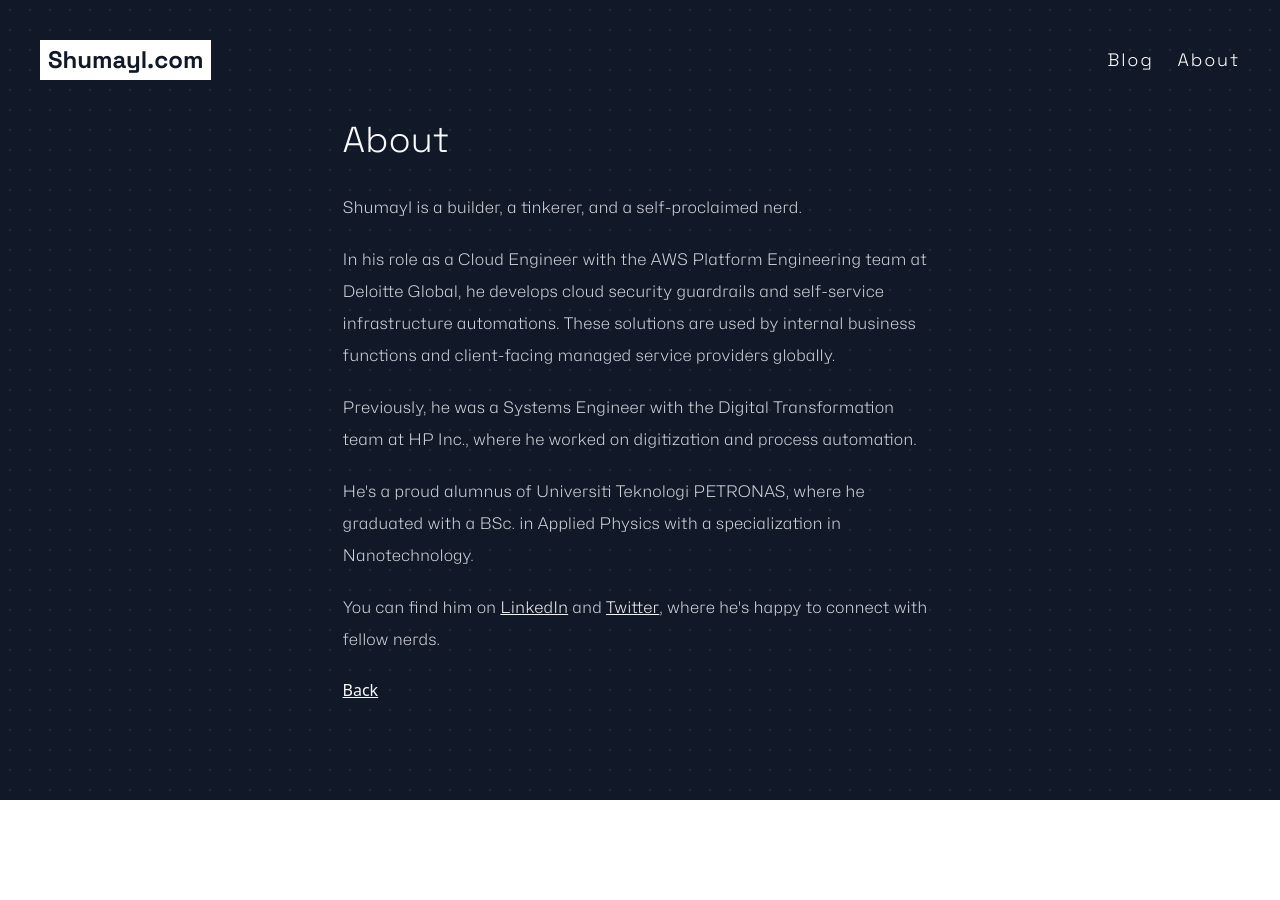
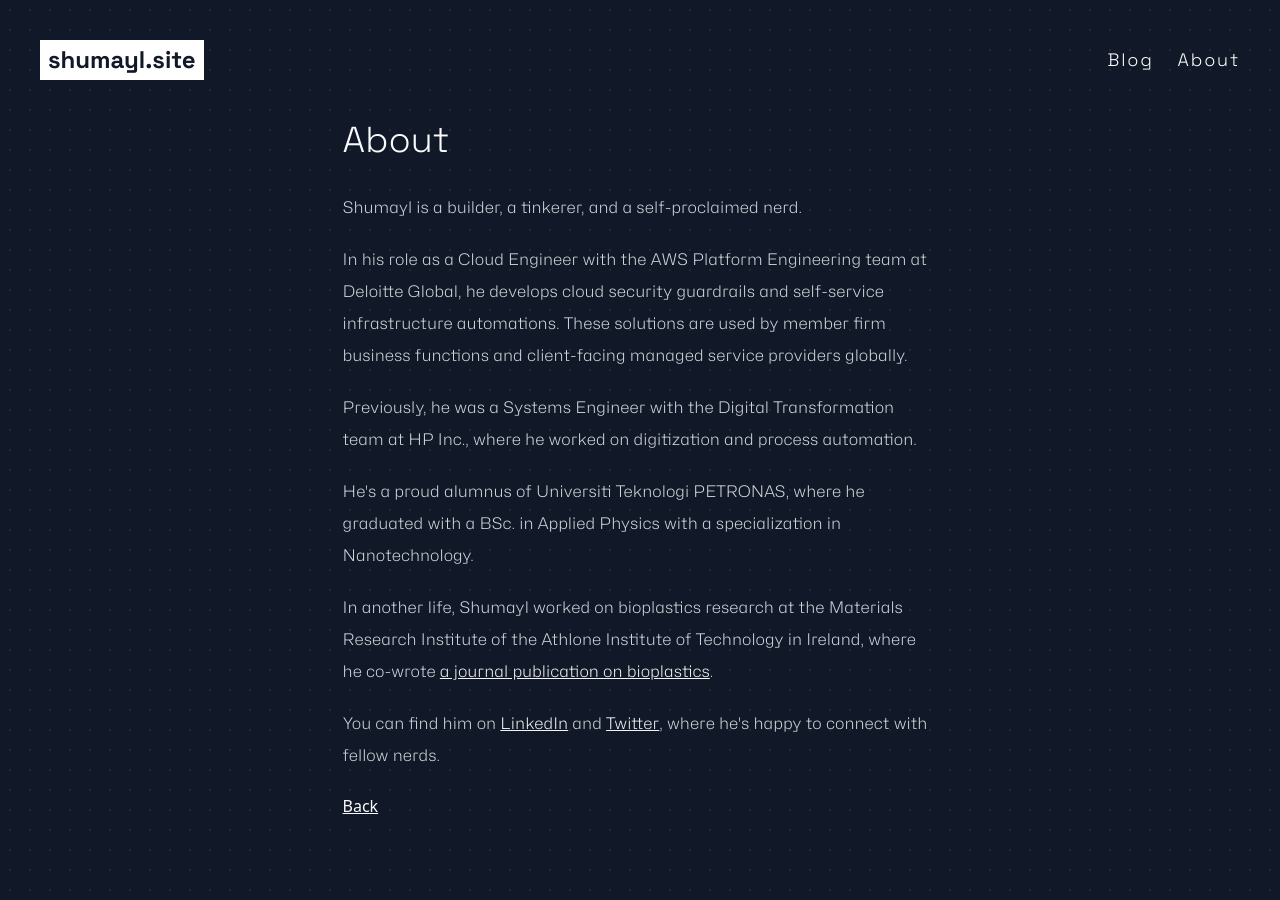
Before and after one commit to mshumayl/shumayldotcom, a Next.js app: page /about in a window 1280 px wide. Before the commit the page ends 800 px from the top, so only its background shows below. Built offline with nearby package versions, Linux system fonts and the light colour scheme.

Commit message:
Minor tweak

```diff
--- a/components/Header.tsx
+++ b/components/Header.tsx
@@ -8,7 +8,7 @@ const Header: React.FC = () => {
         <>
             <div className="flex flex-row items-center">
                 <div className="flex font-grotesk font-bold text-2xl sm:basis-1/6">
-                    <Link href="/" className="bg-white text-gray-900 px-2 py-1">Shumayl.com</Link>
+                    <Link href="/" className="bg-white text-gray-900 px-2 py-1">shumayl.site</Link>
                 </div>
                 <div className="flex basis-5/6 shrink justify-end">
                     <Navbar/>
--- a/components/IndexMetaTags.tsx
+++ b/components/IndexMetaTags.tsx
@@ -3,8 +3,8 @@ import Head from 'next/head';
 const IndexMetaTags: React.FC = () => {
 
     const excerpt = "Notes on software and tech.";
-    const title = "Shumayl.com";
-    const domain = "www.shumayl.com"
+    const title = "shumayl.site";
+    const domain = "www.shumayl.site"
 
     return (
         <>
--- a/content/about.md
+++ b/content/about.md
@@ -4,10 +4,12 @@ title: 'About'
 
 Shumayl is a builder, a tinkerer, and a self-proclaimed nerd.
 
-In his role as a Cloud Engineer with the AWS Platform Engineering team at Deloitte Global, he develops cloud security guardrails and self-service infrastructure automations. These solutions are used by internal business functions and client-facing managed service providers globally.
+In his role as a Cloud Engineer with the AWS Platform Engineering team at Deloitte Global, he develops cloud security guardrails and self-service infrastructure automations. These solutions are used by member firm business functions and client-facing managed service providers globally.
 
 Previously, he was a Systems Engineer with the Digital Transformation team at HP Inc., where he worked on digitization and process automation.
 
 He's a proud alumnus of Universiti Teknologi PETRONAS, where he graduated with a BSc. in Applied Physics with a specialization in Nanotechnology.
 
+In another life, Shumayl worked on bioplastics research at the Materials Research Institute of the Athlone Institute of Technology in Ireland, where he co-wrote [a journal publication on bioplastics](https://pubmed.ncbi.nlm.nih.gov/34208796/).
+
 You can find him on [LinkedIn](https://www.linkedin.com/in/shumayl) and [Twitter](https://twitter.com/Shumayl_), where he's happy to connect with fellow nerds.
--- a/pages/api/ogIndex.tsx
+++ b/pages/api/ogIndex.tsx
@@ -42,7 +42,7 @@ export default async function handler(req: NextRequest) {
               paddingBottom: '5px',
             }}
           >
-            {"Shumayl.com >"}
+            {"shumayl.site >"}
           </div>
           <div
             style={{
--- a/pages/api/ogPost.tsx
+++ b/pages/api/ogPost.tsx
@@ -48,7 +48,7 @@ export default async function handler(req: NextRequest) {
               justifyContent: 'flex-end',
             }}
           >
-            {"Shumayl.com"}
+            {"shumayl.site"}
           </div>
           <div
             style={{
--- a/pages/post/[slug].tsx
+++ b/pages/post/[slug].tsx
@@ -71,7 +71,7 @@ export default function PostPage({ frontmatter, content, slug }: { frontmatter:
 
     return (
         <>
-            <PostMetaTags title={title} excerpt={excerpt} slug={slug} domain="www.shumayl.com"/>
+            <PostMetaTags title={title} excerpt={excerpt} slug={slug} domain="www.shumayl.site"/>
             <Header/>
             <div className='prose md:prose-lg my-10 mx-auto'>
                 <h1 className="font-grotesk font-extralight text-gray-50">{title}</h1>
```
Also changed, not shown: posts/aidaleel-architecture.md (+2 -2 lines), posts/dockerizing-t3-postgres.md (+2 -2 lines), 1 other file (tests, documents, lock files or other folders).
